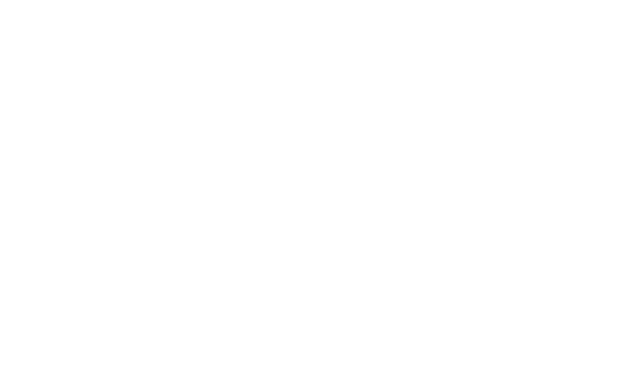
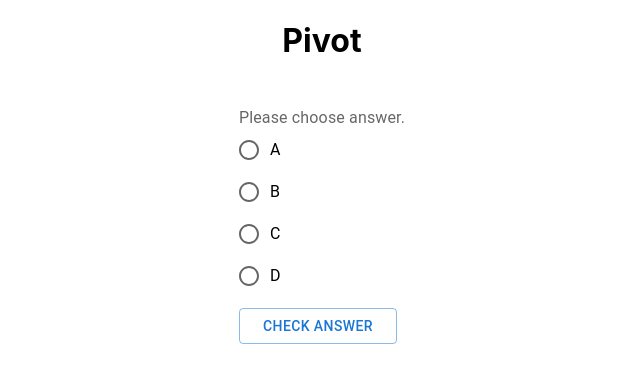
Before and after one commit to isle88/pivot-frontend, a React (Create React App) app: page /Form in a window 1280 px wide. Shown: the top 382 px of the page, without its empty margins (318-958 px from the left). Built offline with nearby package versions, Linux system fonts and the light colour scheme.

Commit message:
update components

```diff
--- a/package.json
+++ b/package.json
@@ -3,12 +3,17 @@
   "version": "0.1.0",
   "private": true,
   "dependencies": {
+    "@emotion/react": "^11.8.1",
+    "@emotion/styled": "^11.8.1",
+    "@mui/icons-material": "^5.4.2",
+    "@mui/material": "^5.4.3",
     "@testing-library/jest-dom": "^5.16.2",
     "@testing-library/react": "^12.1.3",
     "@testing-library/user-event": "^13.5.0",
     "express": "^4.17.3",
     "react": "^17.0.2",
     "react-dom": "^17.0.2",
+    "react-router-dom": "^6.2.1",
     "react-scripts": "5.0.0",
     "socket.io-client": "^4.4.1",
     "web-vitals": "^2.1.4"
--- a/src/App.css
+++ b/src/App.css
@@ -2,10 +2,6 @@
   text-align: center;
 }
 
-.App-logo {
-  height: 40vmin;
-  pointer-events: none;
-}
 
 @media (prefers-reduced-motion: no-preference) {
   .App-logo {
@@ -23,16 +19,3 @@
   font-size: calc(10px + 2vmin);
   color: white;
 }
-
-.App-link {
-  color: #61dafb;
-}
-
-@keyframes App-logo-spin {
-  from {
-    transform: rotate(0deg);
-  }
-  to {
-    transform: rotate(360deg);
-  }
-}
--- a/src/App.js
+++ b/src/App.js
@@ -1,8 +1,19 @@
-import './App.css';
+import { BrowserRouter, Route, Routes } from "react-router-dom";
+import "./App.css";
+import { Form } from "./components/Form";
+import { Header } from "./components/Header";
+import { Login } from "./components/Login";
 
 function App() {
   return (
     <div className="App">
+      <BrowserRouter>
+        <Header />
+        <Routes>
+          <Route path="/" element={<Login />} />
+          <Route path="/Form" element={<Form />} />
+        </Routes>
+      </BrowserRouter>
     </div>
   );
 }
--- /dev/null
+++ b/src/components/Form.jsx
@@ -0,0 +1,90 @@
+import {
+  Radio,
+  FormControlLabel,
+  FormControl,
+  FormLabel,
+  RadioGroup,
+  FormHelperText,
+  Button,
+} from "@mui/material";
+import { useState } from "react";
+
+export const Form = () => {
+  const [isQuestion, setIsQuestion] = useState("true"); // fetch data
+  const [countAnswers, setCountAnswers] = useState(4); // fetch data
+  const [correctAnswer, setCorrectAnswer] = useState("A"); // fetch data
+  const options = ["A", "B", "C", "D", "E", "F"]; // fetch data
+  const answerList = [];
+  const [resultText, setResultText] = useState("");
+  const [result, setResult] = useState('false');
+  const [userAnswer, setUserAnswer] = useState("");
+
+  for (let i = 0; i <= countAnswers - 1; i++) {
+    answerList.push(options[i]);
+  }
+
+  const handleAnswer = (event) => {
+    setUserAnswer(event.target.value);
+    setResultText(" ");
+    setResult('true');
+  };
+
+  const handleSubmit = (event) => {
+    event.preventDefault();
+
+    if (userAnswer === correctAnswer) {
+      setResultText("You are correct!");
+      setResult('true');
+    } else if (userAnswer !== correctAnswer) {
+      setResultText("Are you sure?");
+      setResult('false');
+    } else {
+      setResultText("Please select answer");
+      setResult('false');
+    }
+  };
+
+  const answerForm = answerList.map((list) => {
+    return (
+      <FormControlLabel
+        key={list}
+        value={list}
+        control={<Radio />}
+        label={list}
+      />
+    );
+  });
+
+  // useEffect , call api check is Presentation active?
+
+  return (
+    <>
+      {isQuestion === "true" ? (
+        <>
+          <form onSubmit={handleSubmit}>
+            <FormControl sx={{ m: 3 }} result={result} variant="standard">
+              <FormLabel id="demo-error-radios">
+                Please choose answer.
+              </FormLabel>
+              <RadioGroup
+                aria-labelledby="demo-error-radios"
+                name="quiz"
+                useranswer={userAnswer}
+                onChange={handleAnswer}
+              >
+                {answerForm}
+              </RadioGroup>
+
+              <FormHelperText>{resultText}</FormHelperText>
+              <Button sx={{ mt: 1, mr: 1 }} type="submit" variant="outlined">
+                Check Answer
+              </Button>
+            </FormControl>
+          </form>
+        </>
+      ) : (
+        <p>is Loading</p>
+      )}
+    </>
+  );
+};
--- /dev/null
+++ b/src/components/Header.jsx
@@ -0,0 +1,8 @@
+export const Header = () => {
+
+  return(
+    <>
+    <h1>Pivot</h1>
+    </>
+  )
+}
--- /dev/null
+++ b/src/components/Login.jsx
@@ -0,0 +1,35 @@
+import { useNavigate } from "react-router-dom";
+import { useState } from "react";
+import { TextField, Button } from "@mui/material";
+
+export const Login = () => {
+  const [username, setUsername] = useState("");
+  const navigate = useNavigate();
+
+  const handleInput = (e) => {
+    setUsername(e.target.value);
+  };
+
+  const handleLogin = () => {
+    if (username === "") {
+      alert("username should not be blank");
+    } else {
+      navigate("/Form");
+    }
+  };
+
+  return (
+    <>
+      <TextField
+        id="standard-basic"
+        type="text"
+        label="Please enter your name"
+        variant="standard"
+        onChange={handleInput}
+      />
+      <Button type="submit" onClick={handleLogin}>
+        Login
+      </Button>
+    </>
+  );
+};
```
Also changed, not shown: 2 other files (tests, documents, lock files or other folders).
